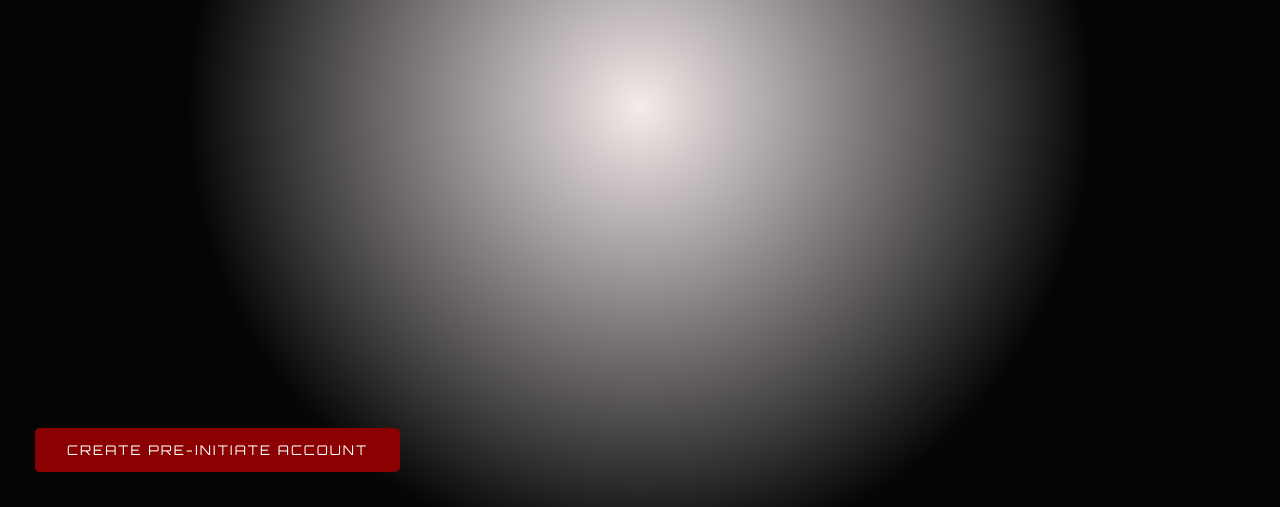
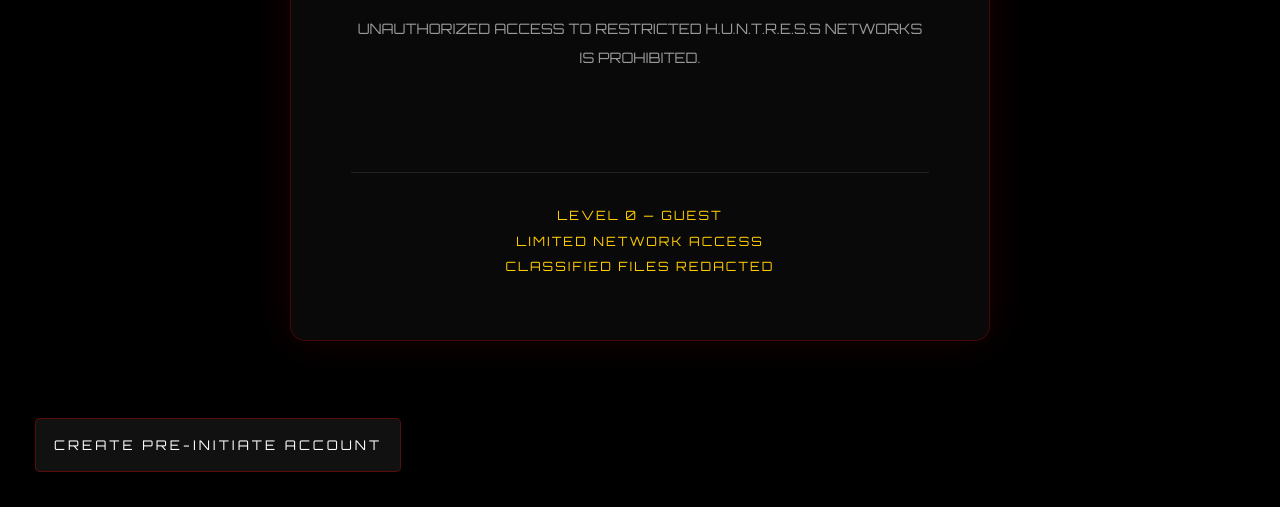
Before and after one commit to Avenovvvv/huntress-core, a plain HTML site: page gateway.html in a window 1280 px wide. Shown: the part 293-800 px from the top of the page. Drawn offline with Linux system fonts and the light colour scheme.

Commit message:
Update style.css

```diff
--- a/style.css
+++ b/style.css
@@ -476,3 +476,123 @@
         opacity:0.9;
     }
 }
+/* ACCESS GATEWAY */
+
+.gateway-body{
+
+    background:black;
+
+    color:white;
+
+    display:flex;
+
+    justify-content:center;
+
+    align-items:center;
+
+    min-height:100vh;
+
+    overflow:hidden;
+}
+
+.gateway-container{
+
+    width:700px;
+
+    max-width:90%;
+
+    padding:60px;
+
+    border:1px solid rgba(255,0,0,0.25);
+
+    background:rgba(10,10,10,0.95);
+
+    border-radius:15px;
+
+    text-align:center;
+
+    box-shadow:
+    0 0 40px rgba(255,0,0,0.1);
+}
+
+.gateway-container h1{
+
+    font-size:2.5rem;
+
+    margin-bottom:30px;
+
+    letter-spacing:5px;
+
+    text-shadow:0 0 20px rgba(255,0,0,0.4);
+}
+
+.gateway-warning{
+
+    color:#999;
+
+    line-height:2;
+
+    margin-bottom:50px;
+
+    font-size:0.9rem;
+}
+
+/* BUTTONS */
+
+.gateway-buttons{
+
+    display:flex;
+
+    flex-direction:column;
+
+    gap:25px;
+
+    margin-bottom:50px;
+}
+
+.gateway-buttons button{
+
+    padding:18px;
+
+    border:none;
+
+    background:#111;
+
+    color:white;
+
+    font-family:'Orbitron', sans-serif;
+
+    letter-spacing:3px;
+
+    cursor:pointer;
+
+    border:1px solid rgba(255,0,0,0.3);
+
+    transition:0.3s;
+}
+
+.gateway-buttons button:hover{
+
+    background:red;
+
+    box-shadow:0 0 25px red;
+
+    transform:scale(1.02);
+}
+
+/* CLEARANCE BOX */
+
+.clearance-box{
+
+    border-top:1px solid rgba(255,255,255,0.1);
+
+    padding-top:30px;
+
+    color:#ffcc00;
+
+    line-height:2;
+
+    letter-spacing:2px;
+
+    font-size:0.8rem;
+}
```
